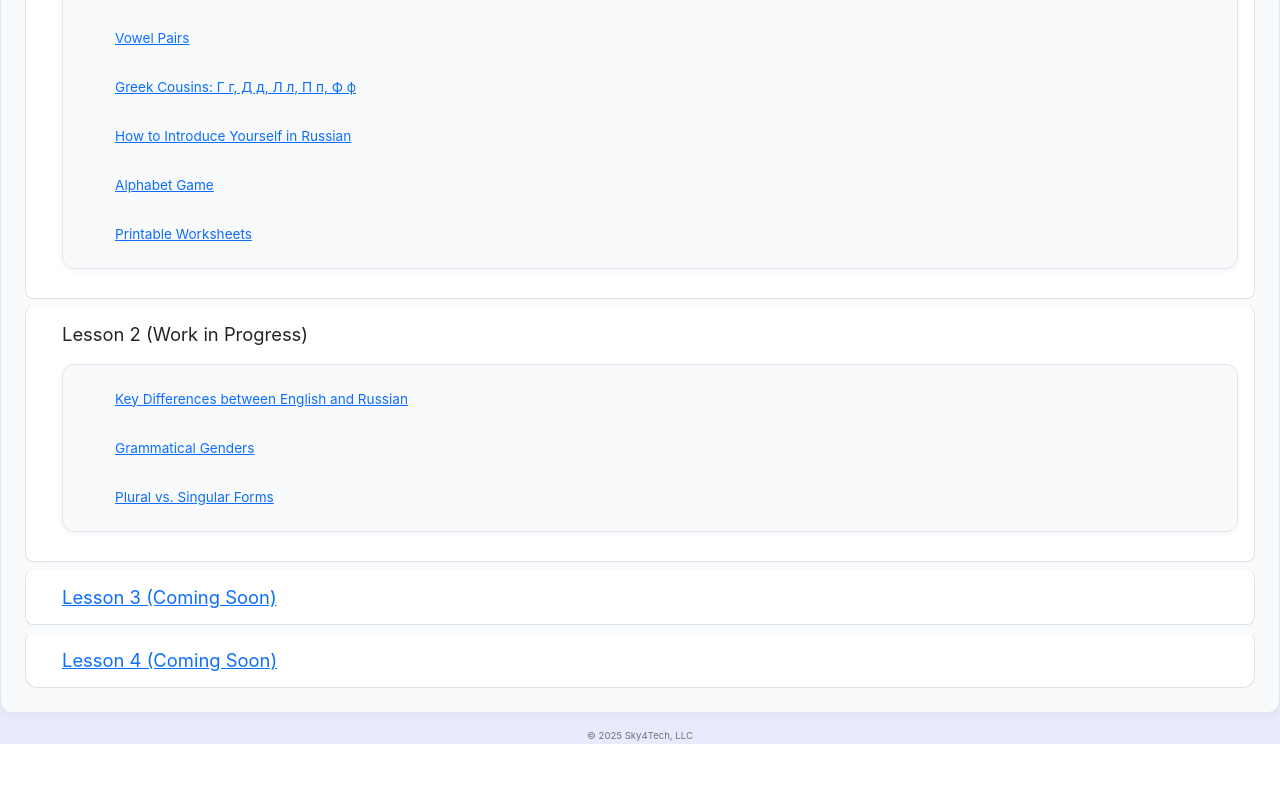
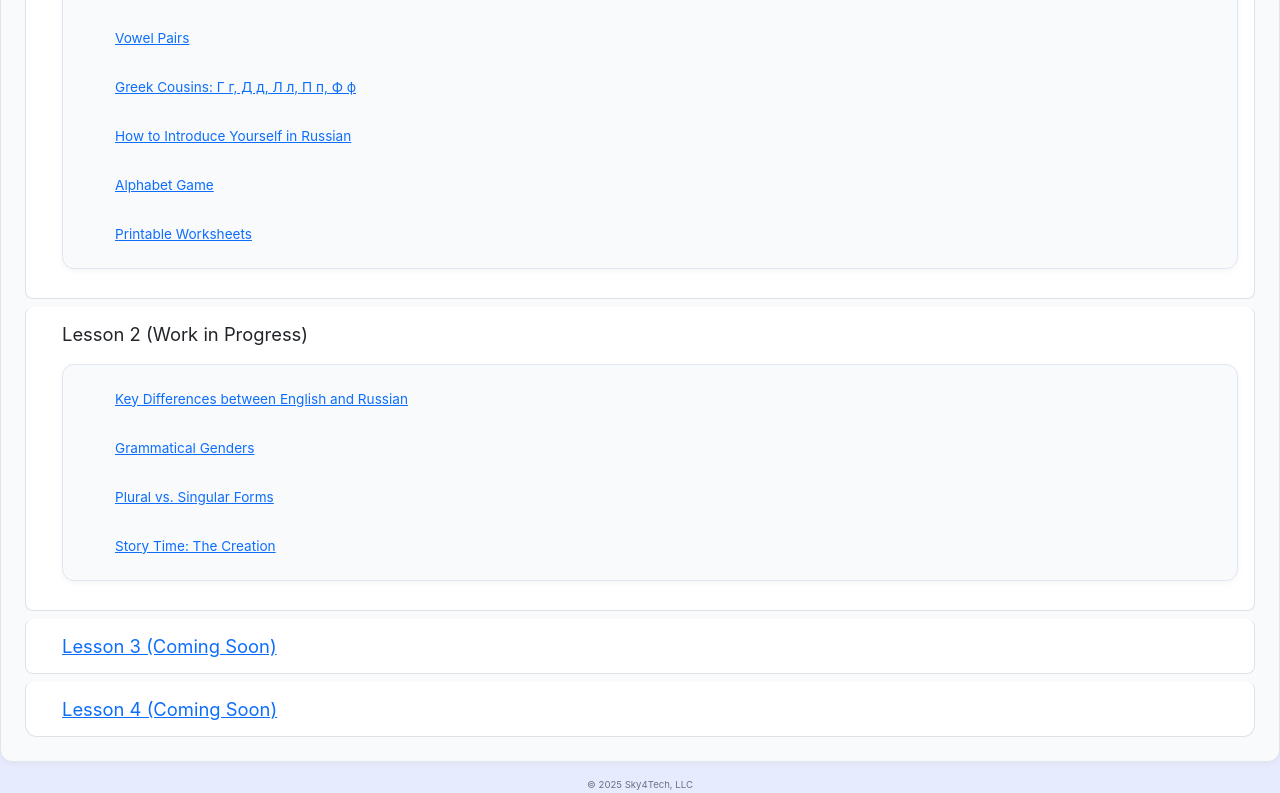
Before and after one commit to ellablac/RussianCourse, a plain HTML site: page lessons.html in a window 1280 px wide. Shown: the part 566-1359 px from the top of the page. Before the commit the page ends 1310 px from the top, so only its background shows below. Drawn offline with nearby package versions, Linux system fonts and the light colour scheme.

Commit message:
Lesson content update

```diff
--- a/lessons.html
+++ b/lessons.html
@@ -65,6 +65,7 @@
                 <li><a href="lesson2/key_diff.html">Key Differences between English and Russian</a></li>
                 <li><a href="lesson2/genders.html">Grammatical Genders</a></li>
                 <li><a href="lesson2/plural_singular_forms.html">Plural vs. Singular Forms</a></li>
+                <li><a href="lesson2/story_the_creation.html">Story Time: The Creation</a></li>
 
             </ul>
         </li>
```
